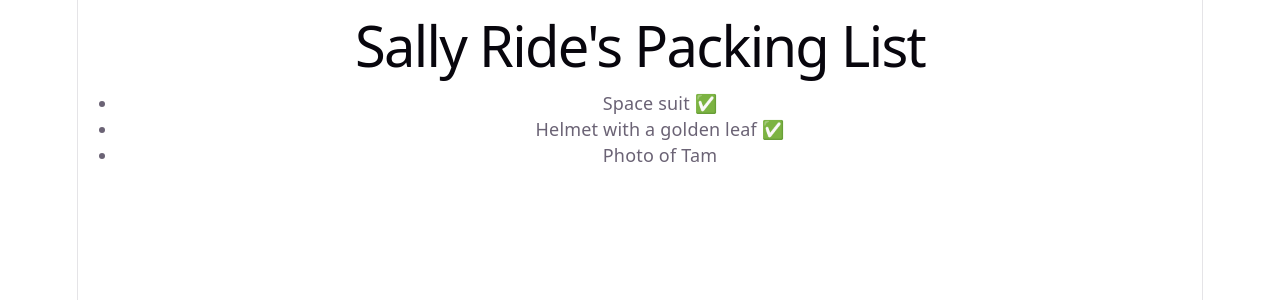
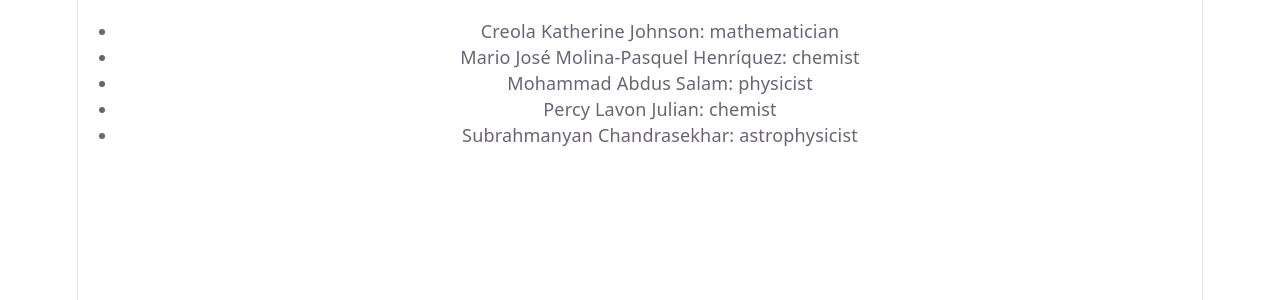
Before and after one commit to Thorium234/-React-Beginner-Course-2026, a React (Vite) app: page / in a window 1280 px wide. Shown: the top 300 px of the page. Built offline with nearby package versions, Linux system fonts and the light colour scheme.

Commit message:
added list rendering

```diff
--- a/src/App.jsx
+++ b/src/App.jsx
@@ -32,31 +32,111 @@
 //   );
 // }
 
-function Item({ name, isPacked }) {
-  if (isPacked) {
-    return <li className="item">{name} ✅</li>;
-  }
-  return <li className="item">{name}</li>;
+// function Item({ name, isPacked }) {
+//   if (isPacked) {
+//     return <li className="item">{name} ✅</li>;
+//   }
+//   return <li className="item">{name}</li>;
+// }
+
+// export default function PackingList() {
+//   return (
+//     <section>
+//       <h1>Sally Ride's Packing List</h1>
+//       <ul>
+//         <Item
+//           isPacked={true}
+//           name="Space suit"
+//         />
+//         <Item
+//           isPacked={true}
+//           name="Helmet with a golden leaf"
+//         />
+//         <Item
+//           isPacked={false}
+//           name="Photo of Tam"
+//         />
+//       </ul>
+//     </section>
+//   );
+// }
+
+// function Item({ name, isPacked }) {
+//   if (isPacked) {
+//     return null;
+//   }
+//   return <li className="item">{name}</li>;
+// }
+
+// export default function PackingList() {
+//   return (
+//     <section>
+//       <h1>Sally Ride's Packing List</h1>
+//       <ul>
+//         <Item
+//           isPacked={true}
+//           name="Space suit"
+//         />
+//         <Item
+//           isPacked={true}
+//           name="Helmet with a golden leaf"
+//         />
+//         <Item
+//           isPacked={false}
+//           name="Photo of Tam"
+//         />
+//       </ul>
+//     </section>
+//   );
+// }
+
+// function Item({ name, isPacked }) {
+//   return (
+//     <li className="item">
+//       {isPacked ? (
+//         <del>
+//           {name + ' ✅'}
+//         </del>
+//       ) : (
+//         name
+//       )}
+//     </li>
+//   );
+// }
+
+// export default function PackingList() {
+//   return (
+//     <section>
+//       <h1>Sally Ride's Packing List</h1>
+//       <ul>
+//         <Item
+//           isPacked={true}
+//           name="Space suit"
+//         />
+//         <Item
+//           isPacked={true}
+//           name="Helmet with a golden leaf"
+//         />
+//         <Item
+//           isPacked={false}
+//           name="Photo of Tam"
+//         />
+//       </ul>
+//     </section>
+//   );
+// }
+
+const people = [
+  'Creola Katherine Johnson: mathematician',
+  'Mario José Molina-Pasquel Henríquez: chemist',
+  'Mohammad Abdus Salam: physicist',
+  'Percy Lavon Julian: chemist',
+  'Subrahmanyan Chandrasekhar: astrophysicist'
+];
+
+export default function List() {
+  const listItems = people.map(person =>
+    <li>{person}</li>
+  );
+  return <ul>{listItems}</ul>;
 }
-
-export default function PackingList() {
-  return (
-    <section>
-      <h1>Sally Ride's Packing List</h1>
-      <ul>
-        <Item
-          isPacked={true}
-          name="Space suit"
-        />
-        <Item
-          isPacked={true}
-          name="Helmet with a golden leaf"
-        />
-        <Item
-          isPacked={false}
-          name="Photo of Tam"
-        />
-      </ul>
-    </section>
-  );
-}
```
